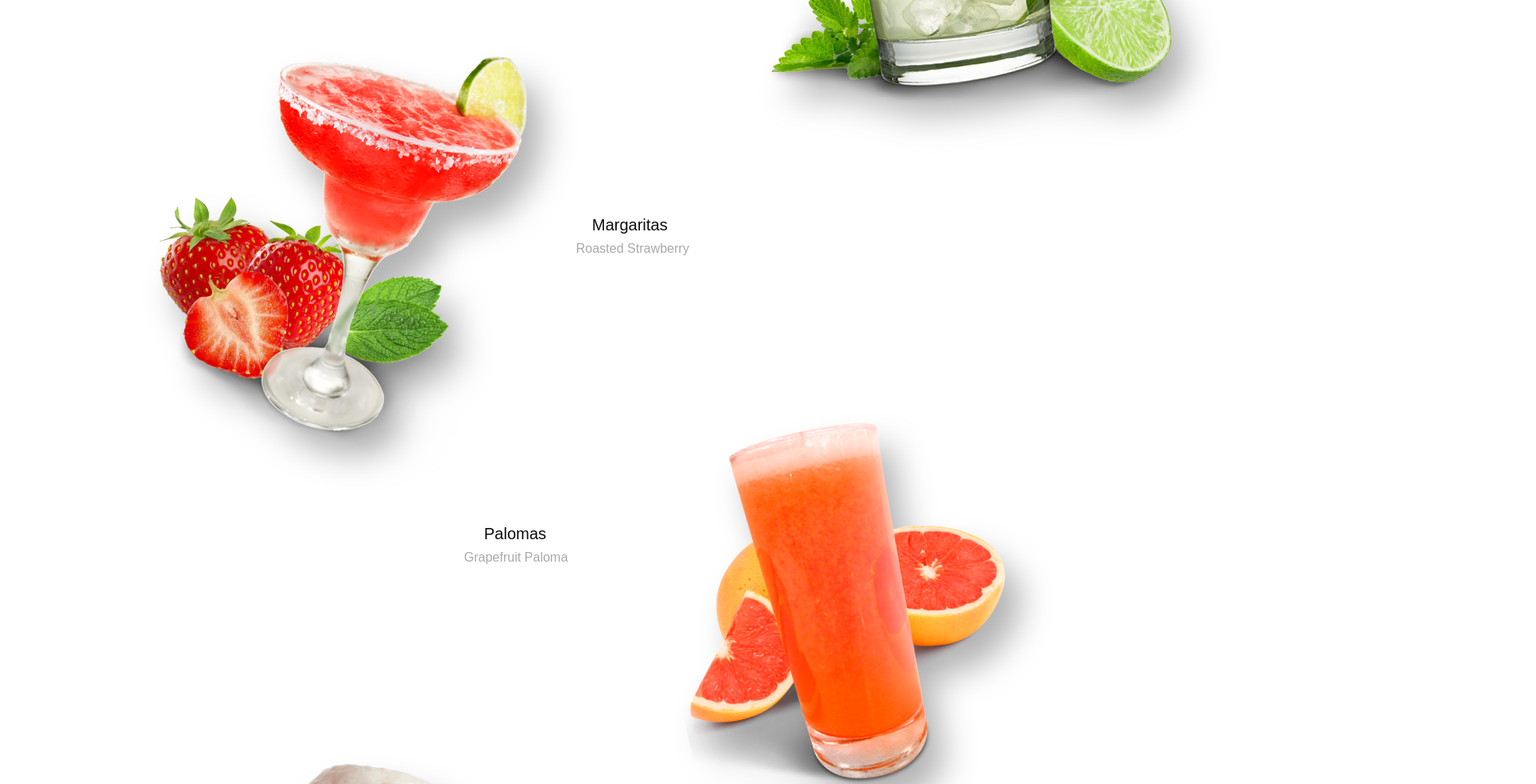
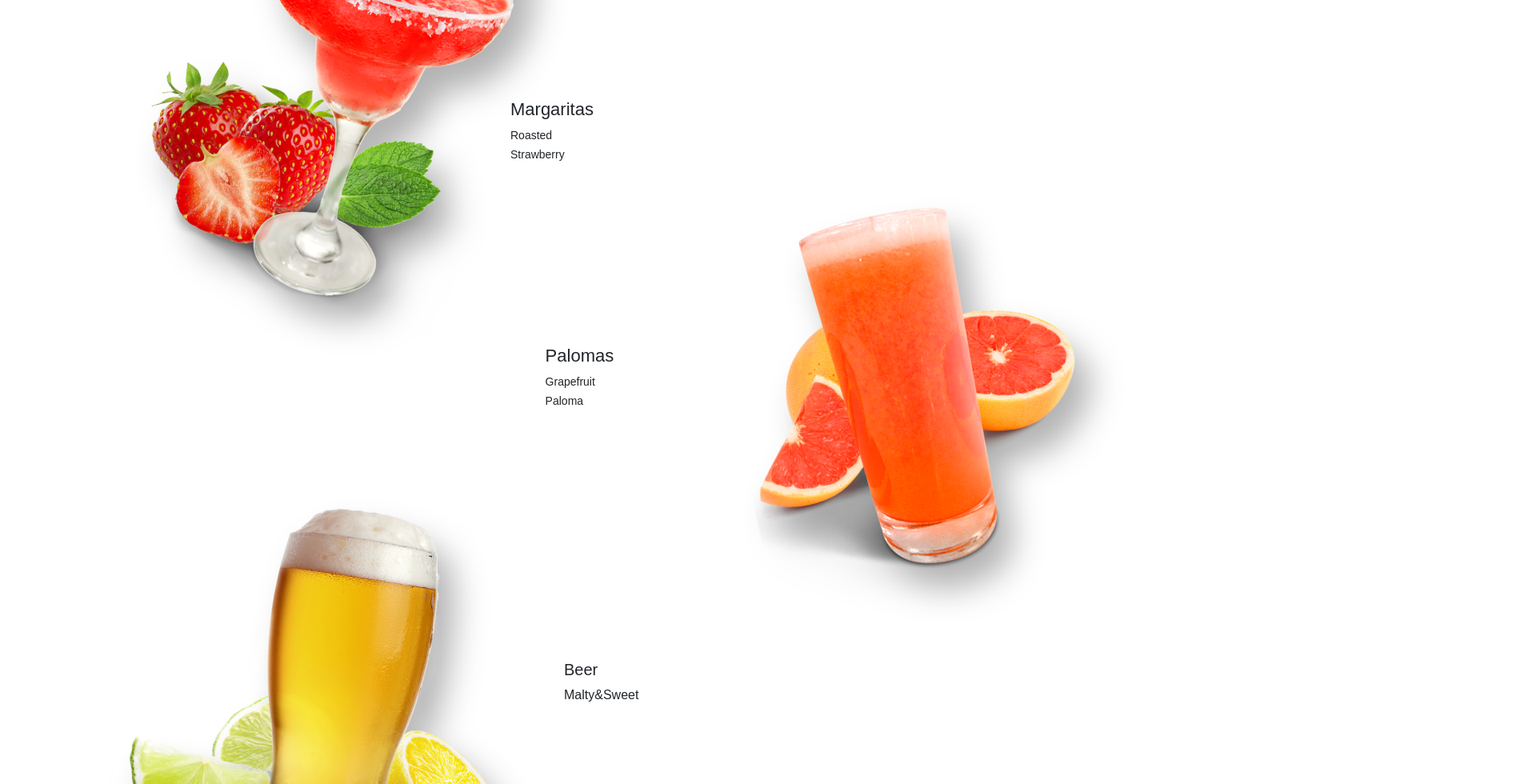
Before and after one commit to TechIsMe/mix-excellence, a React (Create React App) app: page /admin-aboutus in a window 1280 px wide. Shown: the part 2380-3360 px from the top of the page at 80% size, 1920 px wide, since content can reach past the window. Built offline with nearby package versions, Linux system fonts and the light colour scheme.

Commit message:
modified ourdrinks file

```diff
--- a/src/App.css
+++ b/src/App.css
@@ -95,10 +95,11 @@ color: white;
   align-items: center;
 }
 
-/* our popular drinks */
-.ourdrinks{
+
+
+ /* our popular drinks */
+/* .ourdrinks{
   margin: 100px;
-  /* font-weight: 600; */
   text-align: center;
   font-family: Arial, Helvetica, sans-serif;
 
@@ -124,7 +125,6 @@ color: white;
 
 .text-1{
   font-family: "Montserrat" sans-serif;
-  /* font-style: normal; */
   line-height: 24px;
   color: darkgray;
   font-weight: 400;
@@ -180,7 +180,6 @@ top: 230px;
   position: relative;
   left: 90px;
   top: -600px;
-  /* bottom: 250px; */
 }
 .text4 {
   color: #0d0d0d;
@@ -205,4 +204,4 @@ color: darkgray;
   border-radius: 10px;
   position: absolute;
   bottom: 600px;
-}
+}  */
--- a/src/App.js
+++ b/src/App.js
@@ -7,7 +7,7 @@ import "bootstrap/dist/css/bootstrap.min.css";
 import Navigation from "./components/navbar/Navigation";
 import Banner from "./components/banner/Banner";
 import Hero from "./components/hero/Hero";
-import OurDrinks from "./components/popular-drinks/ourDrinks";
+import OurDrinks from "./components/popular-drinks/OurDrinks";
 
 import Footer from "./components/footer/Footer";
 // import Testimony from "./components/testimony/Testimony";
@@ -31,7 +31,7 @@ function App() {
       </Layout>
       <OurDrinks />
       {/* <Testimony /> */}
-      <Footer />
+      {/* <Footer /> */}
 
     </div>
   );
--- /dev/null
+++ b/src/Components/popular-drinks/OurDrinks.css
@@ -0,0 +1,67 @@
+/* our most popular drinks */
+.horizontal-line{
+    margin: 80px;
+  }
+  .ourdrinks{
+    margin: 100px 0 -70px;
+    /* font-weight: 600; */
+    text-align: center;
+    font-family: Arial, Helvetica, sans-serif;
+
+  }
+
+  .right{
+    width: 53%;
+    float: right;
+    display: flex;
+    align-items: center;
+    /* margin-right:-150px; */
+
+  }
+
+  .text-right {
+    /* float:right; */
+    margin-right:-150px;
+
+  }
+  .img-right{
+    margin:0 250px;
+  }
+  .text {
+    font-weight: 700;
+     font-family: "Montserrat" sans-serif;
+    font-style: normal;
+    font-weight: 500;
+    font-size: 22px;
+    line-height: 24px;
+  }
+  .text-1 {
+  /* padding:0 25px; */
+  /* font-weight: 700; */
+  font-family: "Montserrat" sans-serif;
+  font-style: normal;
+  /* font-weight: 500; */
+  font-size: 14px;
+  line-height: 24px;
+  }
+  .left{
+    width: 53%;
+    float:left;
+    display: flex;
+    align-items: center;
+    margin-top:-200px
+  }
+
+  .text-left {
+    /* float:right; */
+    margin-left:-150px;
+
+  }
+  .top{
+    margin-top: -350px;
+  }
+
+
+  .horizontal-line{
+    margin: 80px;
+  }
--- a/src/Components/popular-drinks/ourDrinks.js
+++ b/src/Components/popular-drinks/ourDrinks.js
@@ -1,43 +1,114 @@
-import React from "react";
+// import React from "react";
+
+// function OurDrinks() {
+//     return (
+//   <section >
+//       <div>
+//       <h1 className='ourdrinks'>Our Most Popular Drinks</h1>
+
+//       </div>
+//   <div className='moIMG'>
+//   <img src={process.env.PUBLIC_URL + "/images/Mojito image.png"} alt="wiskey" />
+
+//   <p className='text' >Mojitos</p>
+//   <p className='text-1'>Citrus Mint</p>
+//   </div>
+
+//   <div className='strIMG'>
+//   <img src={process.env.PUBLIC_URL + "/images/straw.png"} alt="wiskey" />
+
+//   <h5 className='text2'>Margaritas</h5>
+//   <p className='text-2'>Roasted Strawberry</p>
+//   </div>
+
+//   <div className='kisspng'>
+//   <img src={process.env.PUBLIC_URL + "/images/Paloma Image.png"} alt="wiskey" />
+
+//   <h5 className='text3'>Palomas</h5>
+//   <p className='text-3'>Grapefruit Paloma</p>
+
+//   </div>
+
+//   <div className='beerIMG'>
+//   <img src={process.env.PUBLIC_URL + "/images/Beer Image.png"} alt="wiskey" />
+
+//   <h5 className='text4'>Beer</h5>
+//   <p className='text-4'>Malty & Sweet</p>
+//   </div>
+//   <div className='btn'>
+//   <button className='BButton'>Book Now</button>
+//   </div>
+//   </section>
+
+//     )
+//   }
+
+//   export default OurDrinks;
+
+import React from 'react'
+// import Mojito from "../Components/images/Mojito.png";
+// import straw from "../Components/images/straw.png";
+// import Beer from '../Components/images/Beer.png';
+// import Kisspng from "../Components/images/kisspng.png";
+import './OurDrinks.css'
+
 
 function OurDrinks() {
   return (
-  <section >
+<section className='horizontal-line'>
     <div>
+      <hr/>
       <h1 className='ourdrinks'>Our Most Popular Drinks</h1>
-
     </div>
-  <div className='moIMG'>
-  <img src={process.env.PUBLIC_URL + "/images/Mojito image.png"} alt="wiskey" />
-
+    <div className='moIMG right'>
+       <div className='text-right'>
         <p className='text' >Mojitos</p>
         <p className='text-1'>Citrus Mint</p>
       </div>
-
-  <div className='strIMG'>
-  <img src={process.env.PUBLIC_URL + "/images/straw.png"} alt="wiskey" />
-
-  <h5 className='text2'>Margaritas</h5>
-  <p className='text-2'>Roasted Strawberry</p>
+      <div>
+        {/* <img src={Mojito} alt=" Img"/> */}
+        <img src={process.env.PUBLIC_URL + "/images/Mojito image.png"} alt="wiskey" />
+      </div>
     </div>
 
-  <div className='kisspng'>
-  <img src={process.env.PUBLIC_URL + "/images/Paloma Image.png"} alt="wiskey" />
-
-  <h5 className='text3'>Palomas</h5>
-  <p className='text-3'>Grapefruit Paloma</p>
-
+<div className='strIMG left'>
+ <div>
+    {/* <img src={straw} alt="straw"/> */}
+    <img src={process.env.PUBLIC_URL + "/images/straw.png"} alt="wiskey" />
+ </div>
+ <div className='text-left'>
+  <h5 className='text'>Margaritas</h5>
+  <p className='text-1'>Roasted Strawberry</p>
+ </div>
 </div>
 
-  <div className='beerIMG'>
+<div className='kisspng right top'>
+  <div className='text-right'>
+    <h5 className='text'>Palomas</h5>
+    <p className='text-1'>Grapefruit Paloma</p>
+  </div>
+  <div className='img-right'>
+    {/* <img src={Kisspng} alt=" Img"/>  */}
+  <img src={process.env.PUBLIC_URL + "/images/Paloma Image.png"} alt="wiskey" /></div>
+</div>
+
+<div className='beerIMG left'>
+    <div>
+        {/* <img src={Beer} alt=" Img"/>  */}
         <img src={process.env.PUBLIC_URL + "/images/Beer Image.png"} alt="wiskey" />
+    </div>
+  <div>
+<h5 className='text4'>Beer</h5>
 
-  <h5 className='text4'>Beer</h5>
-  <p className='text-4'>Malty & Sweet</p>
+  <p className='text-4'>Malty&Sweet</p>
   </div>
-  <div className='btn'>
+  <hr/>
+</div>
+{/* <div className=''>
 <button className='BButton'>Book Now</button>
-  </div>
+
+</div> */}
+
 </section>
 
   )
```
Lines whose indentation alone changed are shown as unchanged.
